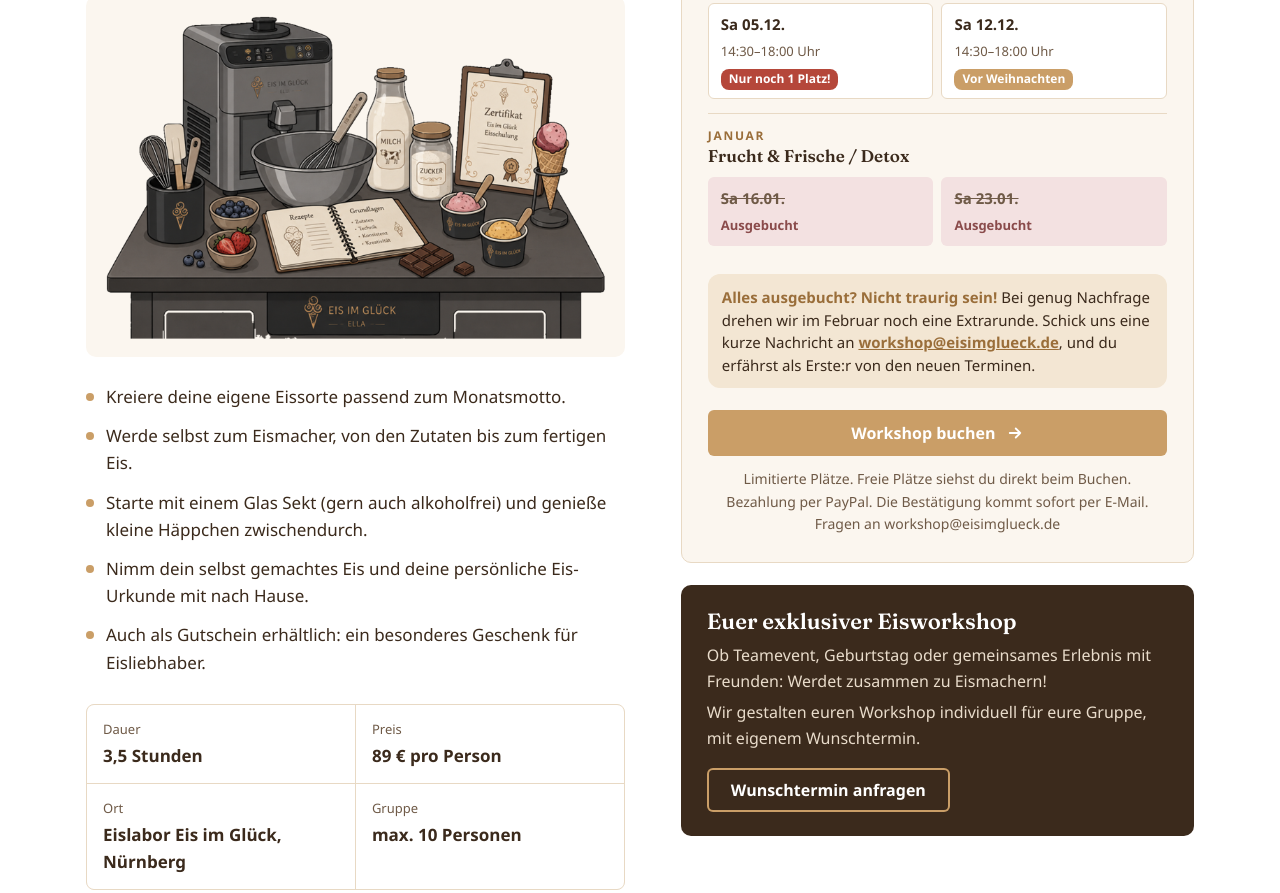
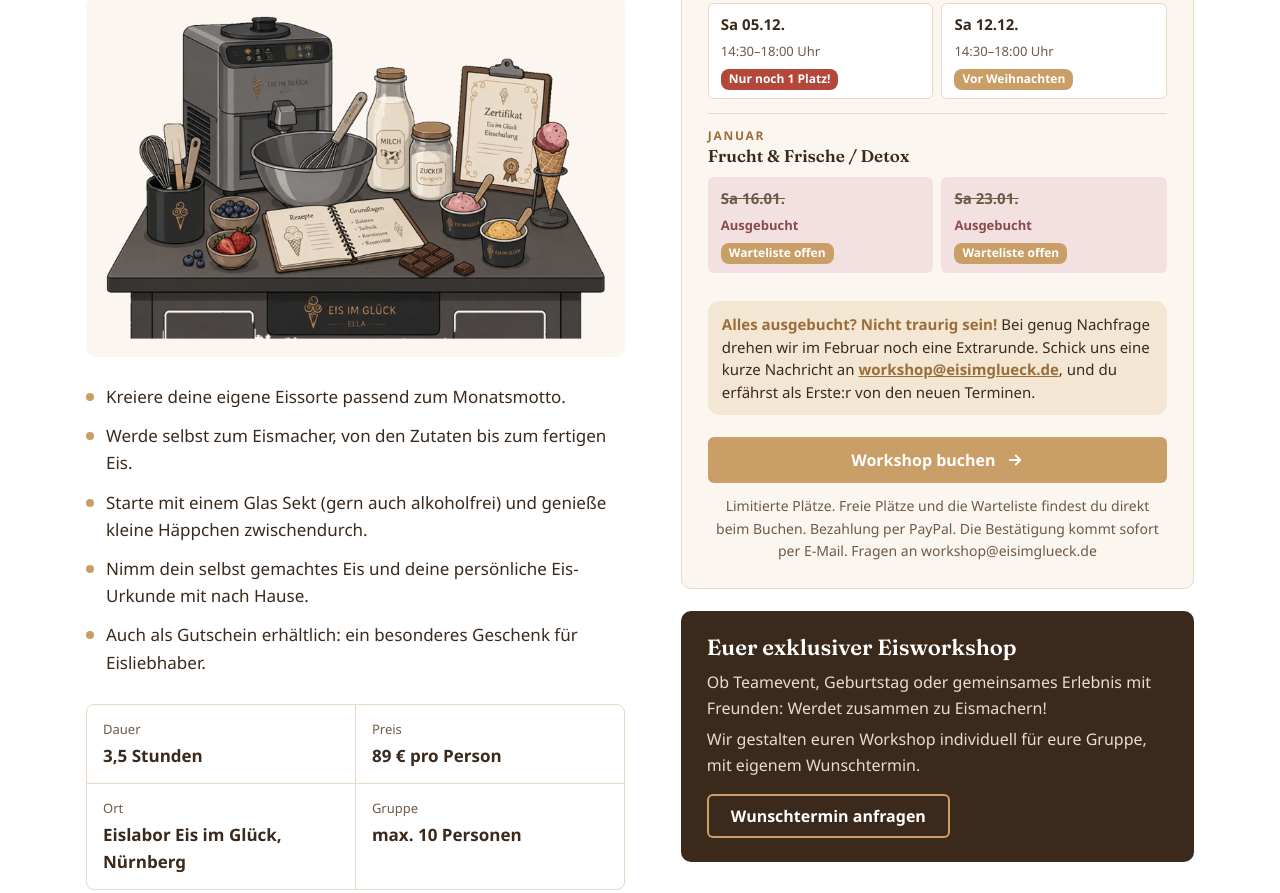
Before and after one commit to EisimGlueck/daseismobil, a plain HTML site: page index.html in a window 1280 px wide. Shown: the part 1223-2116 px from the top of the page. Drawn offline with Linux system fonts and the light colour scheme.

Commit message:
Volle Januar-Termine: Hinweis Warteliste offen
Co-Authored-By: Claude Opus 5.5 <noreply@anthropic.com>
Claude-Session: https://claude.ai/code/session_01ML14Uw3ejMq4Umv3Vhmt3x

```diff
--- a/index.html
+++ b/index.html
@@ -293,12 +293,12 @@ footer nav { display: flex; gap: 22px; flex-wrap: wrap; }
       </div>
       <div class="monat"><h4><span>November</span> Nuss &amp; Karamell</h4><ul><li class="voll"><b>Sa 14.11.</b><span>Ausgebucht</span></li><li><b>Sa 21.11.</b><span>14:30–18:00 Uhr</span><em class="tag">Diesen Samstag!</em></li></ul></div>
 <div class="monat"><h4><span>Dezember</span> Winter &amp; Gewürz</h4><ul><li><b>Sa 05.12.</b><span>14:30–18:00 Uhr</span><em class="tag knapp">Nur noch 1 Platz!</em></li><li><b>Sa 12.12.</b><span>14:30–18:00 Uhr</span><em class="tag">Vor Weihnachten</em></li></ul></div>
-<div class="monat"><h4><span>Januar</span> Frucht &amp; Frische / Detox</h4><ul><li class="voll"><b>Sa 16.01.</b><span>Ausgebucht</span></li><li class="voll"><b>Sa 23.01.</b><span>Ausgebucht</span></li></ul></div>
+<div class="monat"><h4><span>Januar</span> Frucht &amp; Frische / Detox</h4><ul><li class="voll"><b>Sa 16.01.</b><span>Ausgebucht</span><em class="tag">Warteliste offen</em></li><li class="voll"><b>Sa 23.01.</b><span>Ausgebucht</span><em class="tag">Warteliste offen</em></li></ul></div>
 <p class="februar"><b>Alles ausgebucht? Nicht traurig sein!</b> Bei genug Nachfrage drehen wir im Februar noch eine Extrarunde. Schick uns eine kurze Nachricht an <a href="mailto:workshop@eisimglueck.de?subject=Workshop%20im%20Februar">workshop@eisimglueck.de</a>, und du erfährst als Erste:r von den neuen Terminen.</p>
 
       <a class="btn btn-gold" href="https://pretix.eu/eisimglueck/workshop/" target="_blank" rel="noopener" id="kurs-buchen">Workshop buchen
         <svg viewBox="0 0 24 24" fill="none" stroke="currentColor" stroke-width="2.4" stroke-linecap="round" stroke-linejoin="round"><path d="M5 12h14M13 6l6 6-6 6"/></svg></a>
-      <p class="termine-note">Limitierte Plätze. Freie Plätze siehst du direkt beim Buchen. Bezahlung per PayPal. Die Bestätigung kommt sofort per E-Mail. Fragen an workshop@eisimglueck.de</p>
+      <p class="termine-note">Limitierte Plätze. Freie Plätze und die Warteliste findest du direkt beim Buchen. Bezahlung per PayPal. Die Bestätigung kommt sofort per E-Mail. Fragen an workshop@eisimglueck.de</p>
     </div>
     <div class="team">
       <h3>Euer exklusiver Eisworkshop</h3>
```
